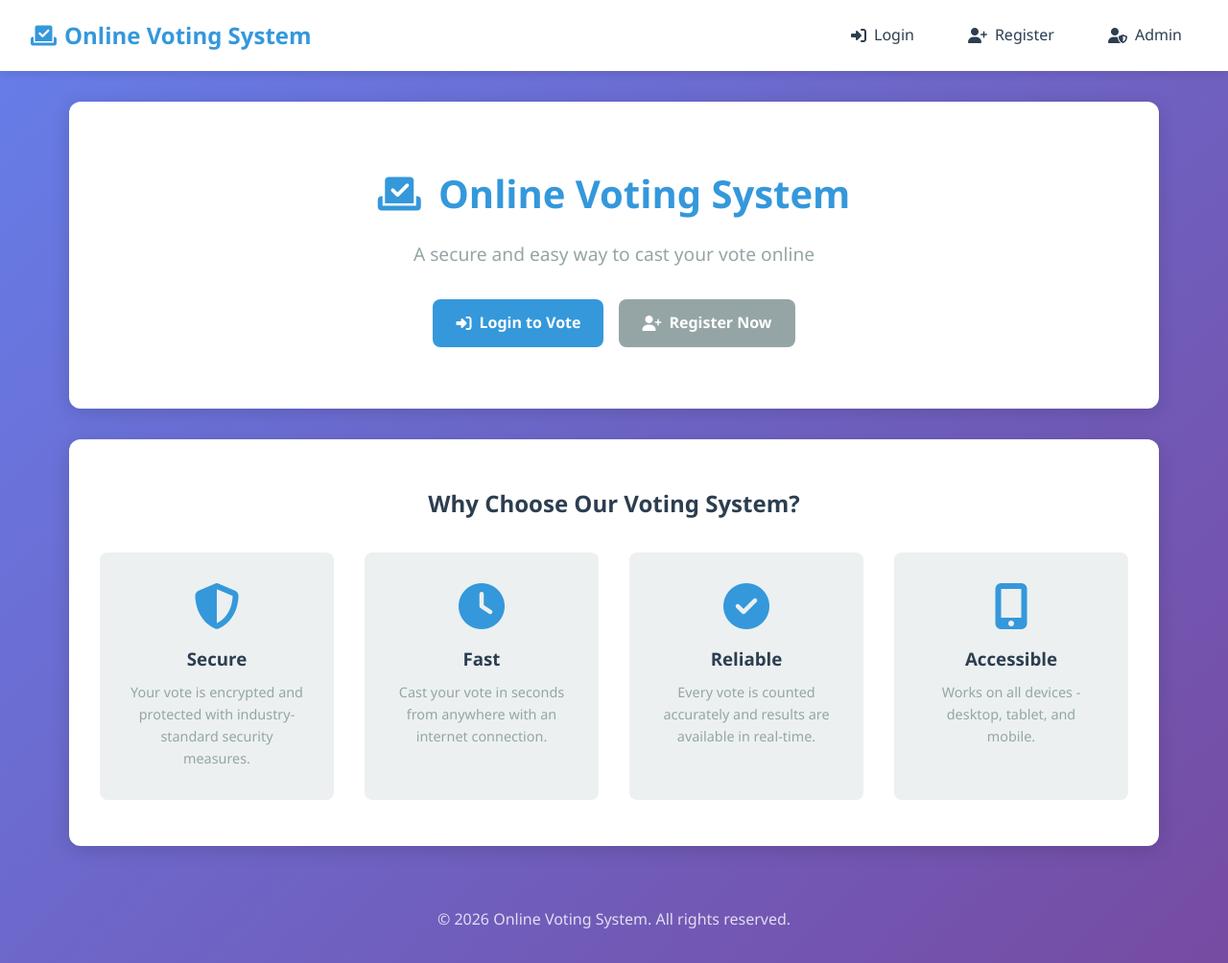
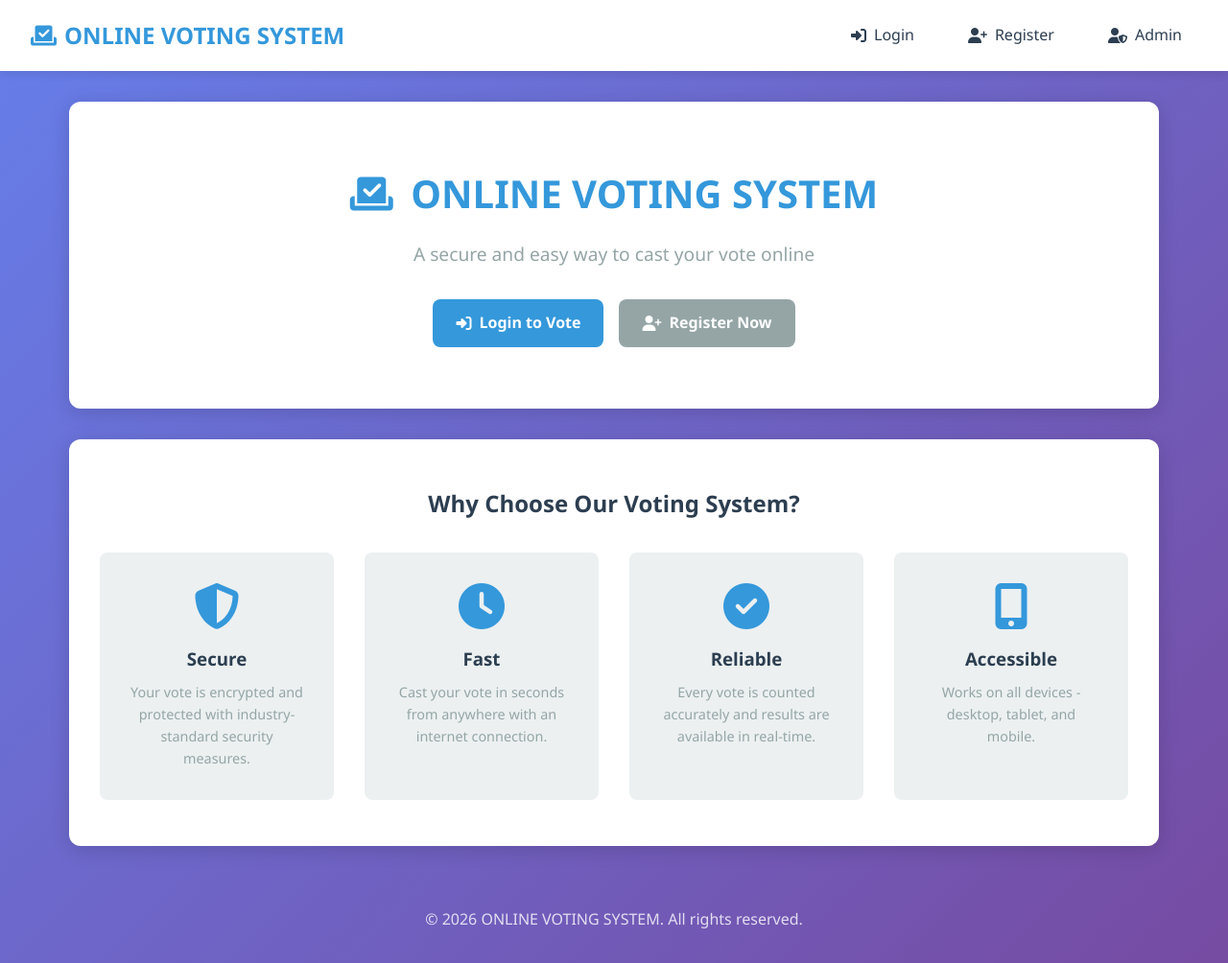
Before and after one commit to kumaresan-07/Online-Voting-System, a Flask app: page / in a window 1280 px wide. Shown: the whole page at 96% size. Run offline with Flask 3, Linux system fonts and the light colour scheme.

Commit message:
Renamed project to ONLINE VOTING SYSTEM

```diff
--- a/templates/admin/base.html
+++ b/templates/admin/base.html
@@ -3,7 +3,7 @@
 <head>
     <meta charset="UTF-8">
     <meta name="viewport" content="width=device-width, initial-scale=1.0">
-    <title>{% block title %}Admin - Online Voting System{% endblock %}</title>
+    <title>{% block title %}Admin - ONLINE VOTING SYSTEM{% endblock %}</title>
     <link rel="stylesheet" href="{{ url_for('static', filename='css/style.css') }}">
     <link rel="stylesheet" href="{{ url_for('static', filename='css/admin.css') }}">
     <link rel="stylesheet" href="https://cdnjs.cloudflare.com/ajax/libs/font-awesome/6.4.0/css/all.min.css">
--- a/templates/base.html
+++ b/templates/base.html
@@ -3,7 +3,7 @@
 <head>
     <meta charset="UTF-8">
     <meta name="viewport" content="width=device-width, initial-scale=1.0">
-    <title>{% block title %}Online Voting System{% endblock %}</title>
+    <title>{% block title %}ONLINE VOTING SYSTEM{% endblock %}</title>
     <link rel="stylesheet" href="{{ url_for('static', filename='css/style.css') }}">
     <link rel="stylesheet" href="https://cdnjs.cloudflare.com/ajax/libs/font-awesome/6.4.0/css/all.min.css">
     {% block extra_css %}{% endblock %}
@@ -12,7 +12,7 @@
     <nav class="navbar">
         <div class="nav-brand">
             <a href="{{ url_for('auth.index') }}">
-                <i class="fas fa-vote-yea"></i> Online Voting System
+                <i class="fas fa-vote-yea"></i> ONLINE VOTING SYSTEM
             </a>
         </div>
         <div class="nav-links">
@@ -45,7 +45,7 @@
     </main>
 
     <footer class="footer">
-        <p>&copy; 2026 Online Voting System. All rights reserved.</p>
+        <p>&copy; 2026 ONLINE VOTING SYSTEM. All rights reserved.</p>
     </footer>
 
     <script src="{{ url_for('static', filename='js/main.js') }}"></script>
--- a/templates/index.html
+++ b/templates/index.html
@@ -1,11 +1,11 @@
 {% extends "base.html" %}
 
-{% block title %}Welcome - Online Voting System{% endblock %}
+{% block title %}Welcome - ONLINE VOTING SYSTEM{% endblock %}
 
 {% block content %}
 <div class="hero">
     <div class="hero-content">
-        <h1><i class="fas fa-vote-yea"></i> Online Voting System</h1>
+        <h1><i class="fas fa-vote-yea"></i> ONLINE VOTING SYSTEM</h1>
         <p>A secure and easy way to cast your vote online</p>
         <div class="hero-buttons">
             <a href="{{ url_for('auth.login') }}" class="btn btn-primary">
```
Also changed, not shown: README.md.
